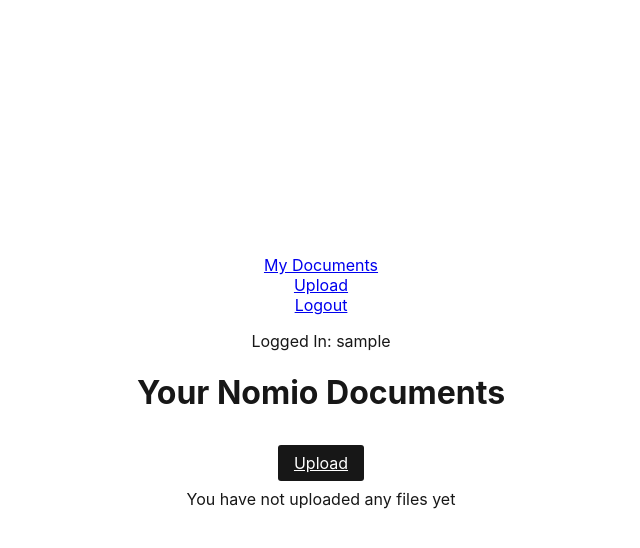
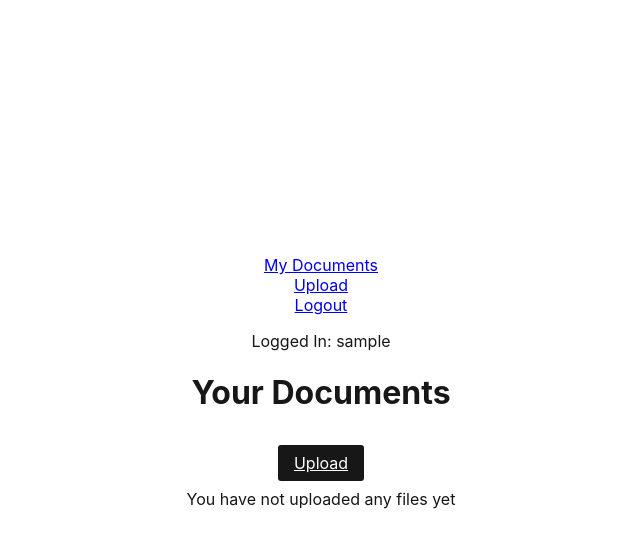
Before and after one commit to LucasSD/docvault, a Django app: page /documents/ in a window 1280 px wide. Shown: the top 548 px of the page, without its empty margins (319-959 px from the left). Run offline with Django 3.2, Linux system fonts and the light colour scheme; the visitor is signed in with stand-in values (Sample User, id 1); data that the repository does not hold is empty.

Commit message:
Change names

```diff
--- a/coding-exercise-main/nomio/documents/templates/documents/legaldoc_list.html
+++ b/coding-exercise-main/nomio/documents/templates/documents/legaldoc_list.html
@@ -4,7 +4,7 @@
 {% block body %}
 
 <body>
-    <h1>Your Nomio Documents</h1>
+    <h1>Your Documents</h1>
     <br>
         <a class="btn" href="{% url 'upload' %}" >Upload</a>
 
--- a/coding-exercise-main/nomio/landing/templates/landing/home.html
+++ b/coding-exercise-main/nomio/landing/templates/landing/home.html
@@ -4,8 +4,7 @@
 {% block menu %}{% endblock %}
 
 {% block body %}
-  <img src="{% static 'logo.png' %}" alt="Nomio Logo" />
-  <h1>Welcome to Nomio</h1>
+  <h1>Welcome to DocVault</h1>
 
   {% if form.errors %}
     <p class="error">Your username and password didn't match. Please try again.</p>
--- a/coding-exercise-main/nomio/shared/templates/base.html
+++ b/coding-exercise-main/nomio/shared/templates/base.html
@@ -4,7 +4,7 @@
 
 <head>
   {% block head %}
-  <title>Nomio</title>
+  <title>DocVault</title>
   <link rel="stylesheet" href="{% static 'nomio.css' %}" />
   <link rel="stylesheet" href="{% static 'landing/home.css' %}"/>
   {% endblock %}
```
Also changed, not shown: coding-exercise-main/README.md, coding-exercise-main/nomio/shared/static/logo.png (deleted).
